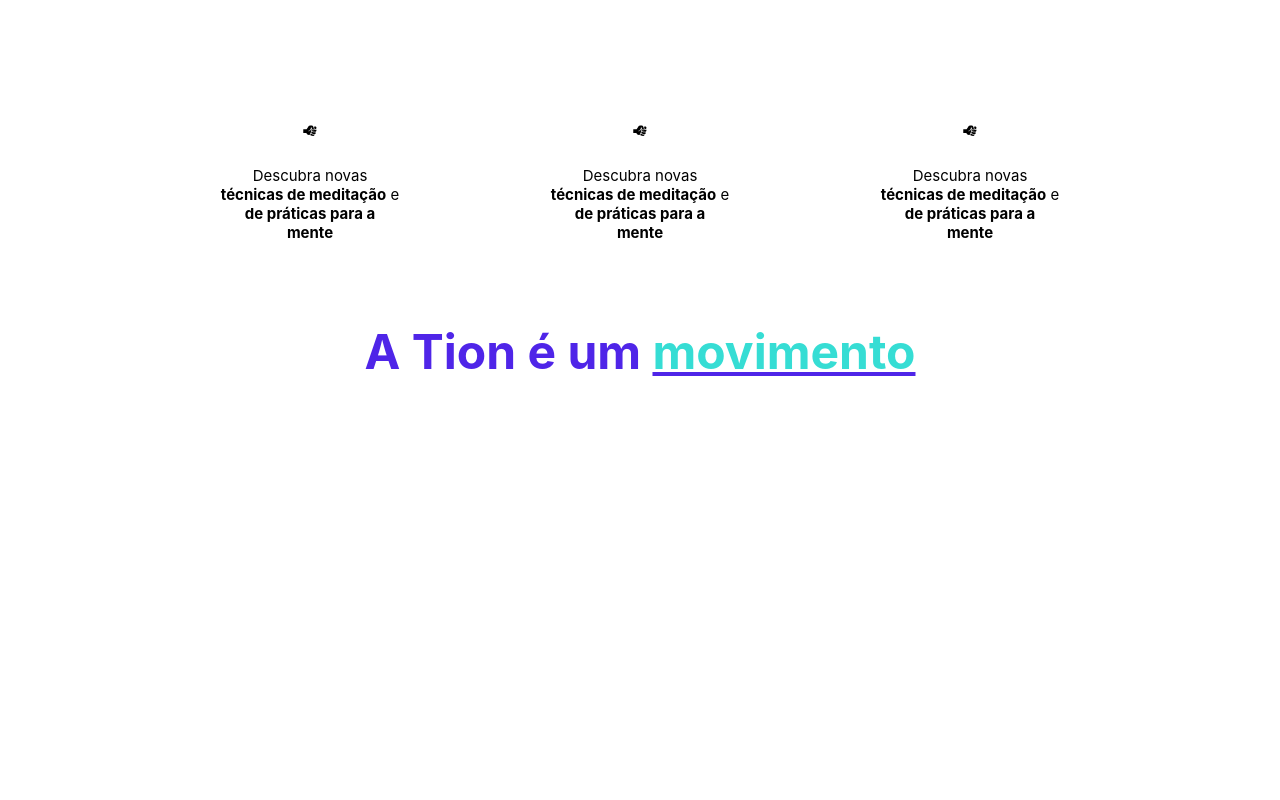
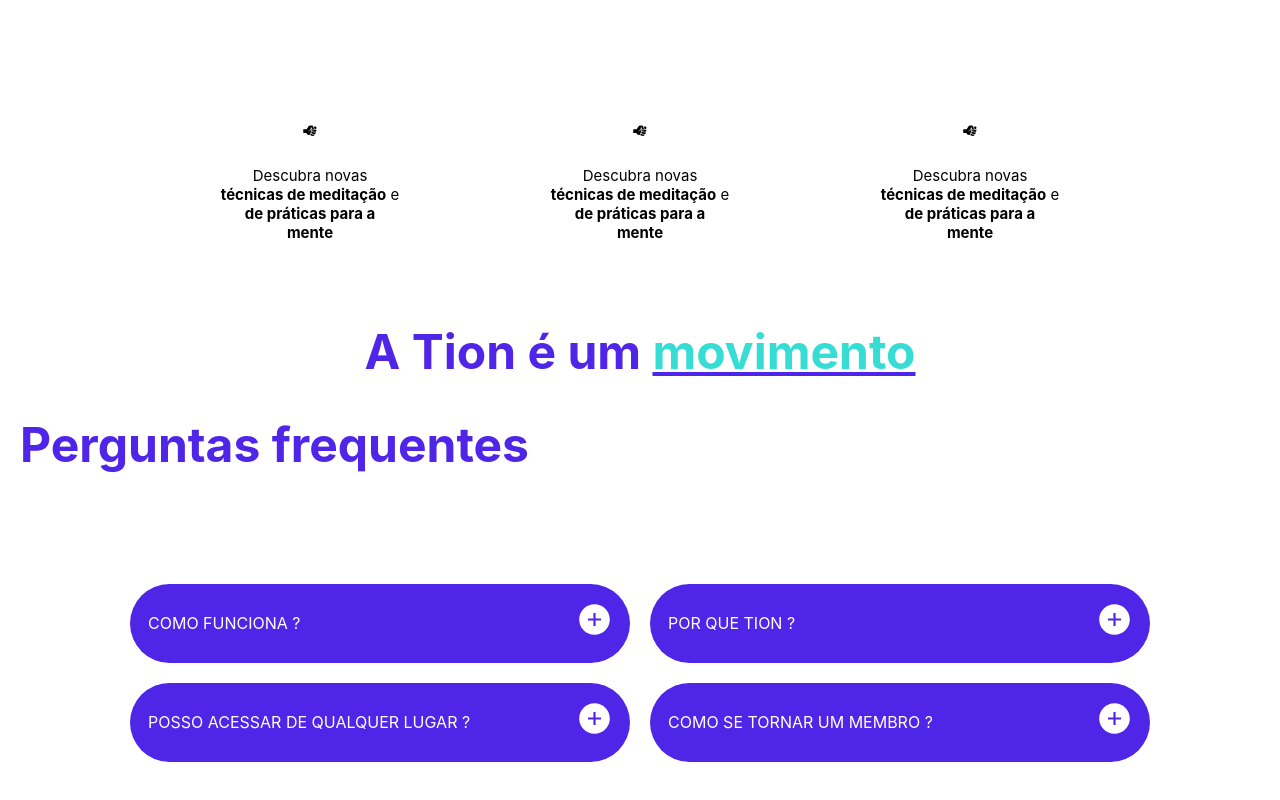
Before and after one commit to samueloh99/tion-website, a React (Create React App) app: page / in a window 1280 px wide. Shown: the part 1094-1894 px from the top of the page. Before the commit the page ends 1509 px from the top, so only its background shows below. Built offline with nearby package versions, Linux system fonts and the light colour scheme.

Commit message:
Finished questions layout but with no infos yet and cleaned some useless info

```diff
--- /dev/null
+++ b/src/components/Questions/Questions.js
@@ -0,0 +1,68 @@
+import React, { useState } from 'react';
+import { Link } from 'react-router-dom';
+import { AiFillPlusCircle } from 'react-icons/ai';
+import { Container, ButtonColorful } from '../../styles/GlobalStyles';
+// import svg1 from '../../images/svg-1.svg';
+
+import {
+  QuestionsDiv,
+  QuestionsContainer,
+  QuestionsWrapper,
+  QuestionsHeading,
+  QuestionsBox,
+  QuestionsTitle,
+  QuestionsIcon,
+  QuestionsInfo,
+} from './QuestionsStyle';
+
+function Questions({ questionsFirst, questionsSecond }) {
+  const [open, setOpen] = useState(false);
+
+  const handleClickOpen = () => {
+    setOpen(!open);
+  };
+  return (
+    <>
+      <QuestionsDiv>
+        <QuestionsContainer>
+          <QuestionsHeading>Perguntas frequentes</QuestionsHeading>
+          <QuestionsWrapper>
+            <QuestionsBox>
+              <QuestionsTitle>COMO FUNCIONA ?</QuestionsTitle>
+              <QuestionsIcon onClick={handleClickOpen}>
+                <AiFillPlusCircle />
+                {open ? (
+                  <QuestionsInfo open={open}></QuestionsInfo>
+                ) : (
+                  <QuestionsInfo />
+                )}
+              </QuestionsIcon>
+            </QuestionsBox>
+            <QuestionsBox>
+              <QuestionsTitle>POR QUE TION ?</QuestionsTitle>
+              <QuestionsIcon>
+                <AiFillPlusCircle />
+              </QuestionsIcon>
+            </QuestionsBox>
+          </QuestionsWrapper>
+          <QuestionsWrapper>
+            <QuestionsBox>
+              <QuestionsTitle>POSSO ACESSAR DE QUALQUER LUGAR ?</QuestionsTitle>
+              <QuestionsIcon>
+                <AiFillPlusCircle />
+              </QuestionsIcon>
+            </QuestionsBox>
+            <QuestionsBox>
+              <QuestionsTitle>COMO SE TORNAR UM MEMBRO ?</QuestionsTitle>
+              <QuestionsIcon>
+                <AiFillPlusCircle />
+              </QuestionsIcon>
+            </QuestionsBox>
+          </QuestionsWrapper>
+        </QuestionsContainer>
+      </QuestionsDiv>
+    </>
+  );
+}
+
+export default Questions;
--- /dev/null
+++ b/src/components/Questions/QuestionsStyle.js
@@ -0,0 +1,69 @@
+import styled from 'styled-components';
+import { Link } from 'react-router-dom';
+import * as colors from '../../styles/FontsColors';
+
+export const QuestionsDiv = styled.div`
+  display: flex;
+  margin-bottom: 300px;
+`;
+
+export const QuestionsContainer = styled.div`
+  width: 100%;
+  max-width: 1300px;
+  margin-right: auto;
+  margin-left: auto;
+  padding-right: 20px;
+  padding-left: 20px;
+
+  @media screen and (max-width: 991px) {
+    padding-right: 30px;
+    padding-left: 30px;
+  } ;
+`;
+
+export const QuestionsHeading = styled.h1`
+  color: ${colors.standardColor};
+  font-size: 48px;
+  margin-bottom: 100px;
+`;
+
+export const QuestionsWrapper = styled.div`
+  display: flex;
+  justify-content: center;
+
+  @media screen and (max-width: 960px) {
+    flex-direction: column;
+    width: 100%;
+  }
+`;
+
+export const QuestionsBox = styled.div`
+  display: flex;
+  padding: 18px;
+  margin: 10px;
+  width: 500px;
+  border-radius: 100px;
+  background-color: ${colors.standardColor};
+
+  @media screen and (max-width: 960px) {
+    width: 80%;
+  }
+`;
+
+export const QuestionsTitle = styled.div`
+  color: ${colors.white};
+  display: flex;
+  align-items: center;
+`;
+
+export const QuestionsIcon = styled.div`
+  margin-left: auto;
+  color: white;
+  font-size: 35px;
+  cursor: pointer;
+`;
+
+export const QuestionsInfo = styled.div`
+  border: 3px solid red;
+  display: ${({ open }) => (open ? 'flex' : 'none')};
+`;
--- a/src/components/index.js
+++ b/src/components/index.js
@@ -1,3 +1,4 @@
 export { default as InfoSection } from './InfoSection/InfoSection';
 export { default as InfoSection2 } from './InfoSection2/InfoSection2';
 export { default as Navbar } from './Navbar/Navbar';
+export { default as Questions } from './Questions/Questions';
--- a/src/pages/HomePage/Data.js
+++ b/src/pages/HomePage/Data.js
@@ -6,8 +6,9 @@ export const homeObjOne = {
 };
 
 export const homeObjTwo = {
-  headline: 'Meditação é transformação',
-  description:
-    'Tion é uma plataforma de compartilhamento de meditações e conexões,criando uma comunidade mais unida e colaborativa.',
-  buttonLabel: 'Baixe grátis',
+  questionsFirst: ['COMO FUNCIONA ?', 'PORQUE TION ?'],
+  questionsSecond: [
+    'POSSO ACESSAR DE QUALQUER LUGAR ?',
+    'COMO SE TORNAR UM MEMBRO ?',
+  ],
 };
--- a/src/pages/HomePage/Home.js
+++ b/src/pages/HomePage/Home.js
@@ -1,12 +1,13 @@
 import React from 'react';
 import { homeObjOne, homeObjTwo } from './Data';
-import { InfoSection, InfoSection2 } from '../../components';
+import { InfoSection, InfoSection2, Questions } from '../../components';
 
 const Home = () => {
   return (
     <>
       <InfoSection {...homeObjOne} />
-      <InfoSection2 {...homeObjTwo} />
+      <InfoSection2 />
+      <Questions {...homeObjTwo} />
     </>
   );
 };
```
Also changed, not shown: src/components/InfoSection2/InfoSection2.js (+3 -5 lines), 1 other file (tests, documents, lock files or other folders).
